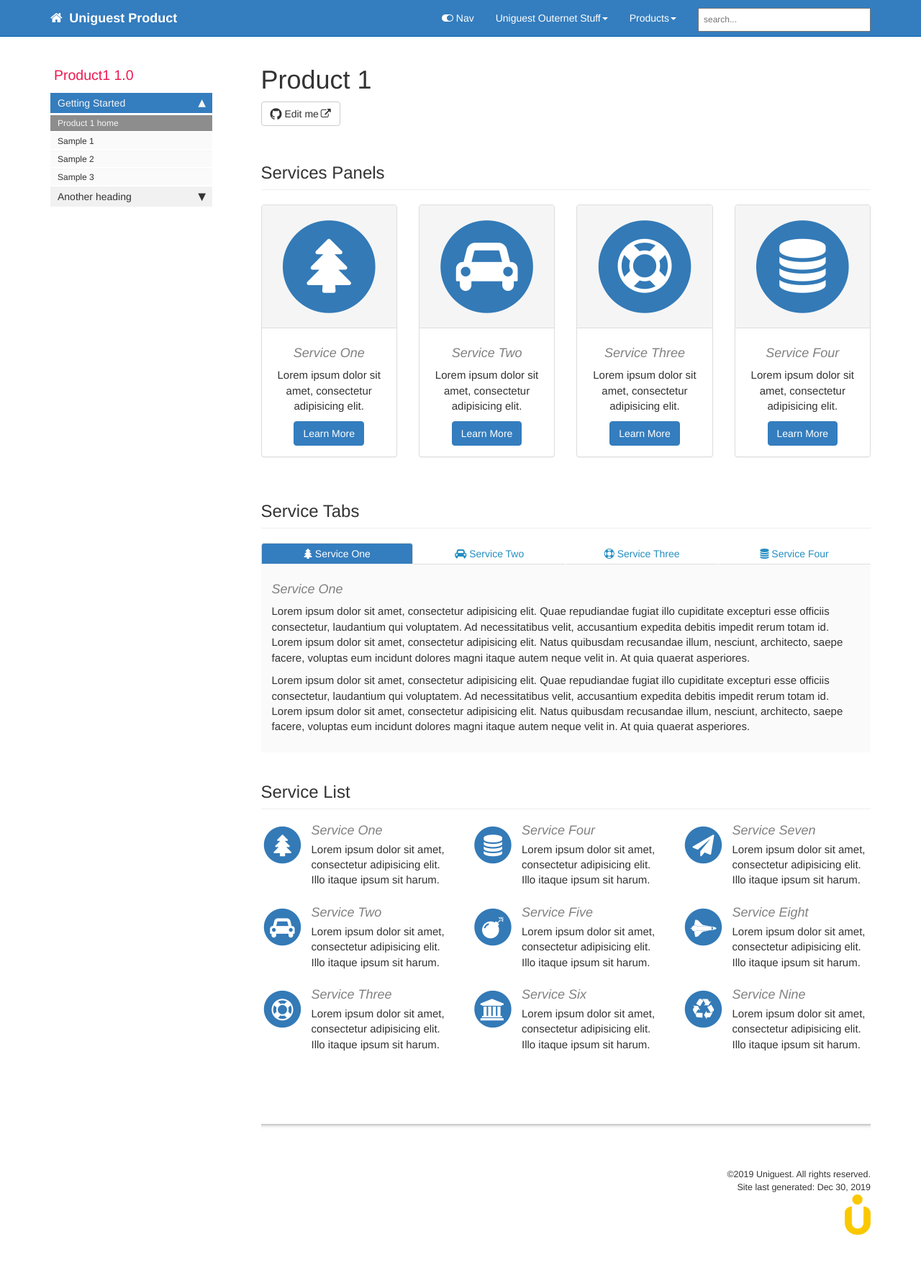
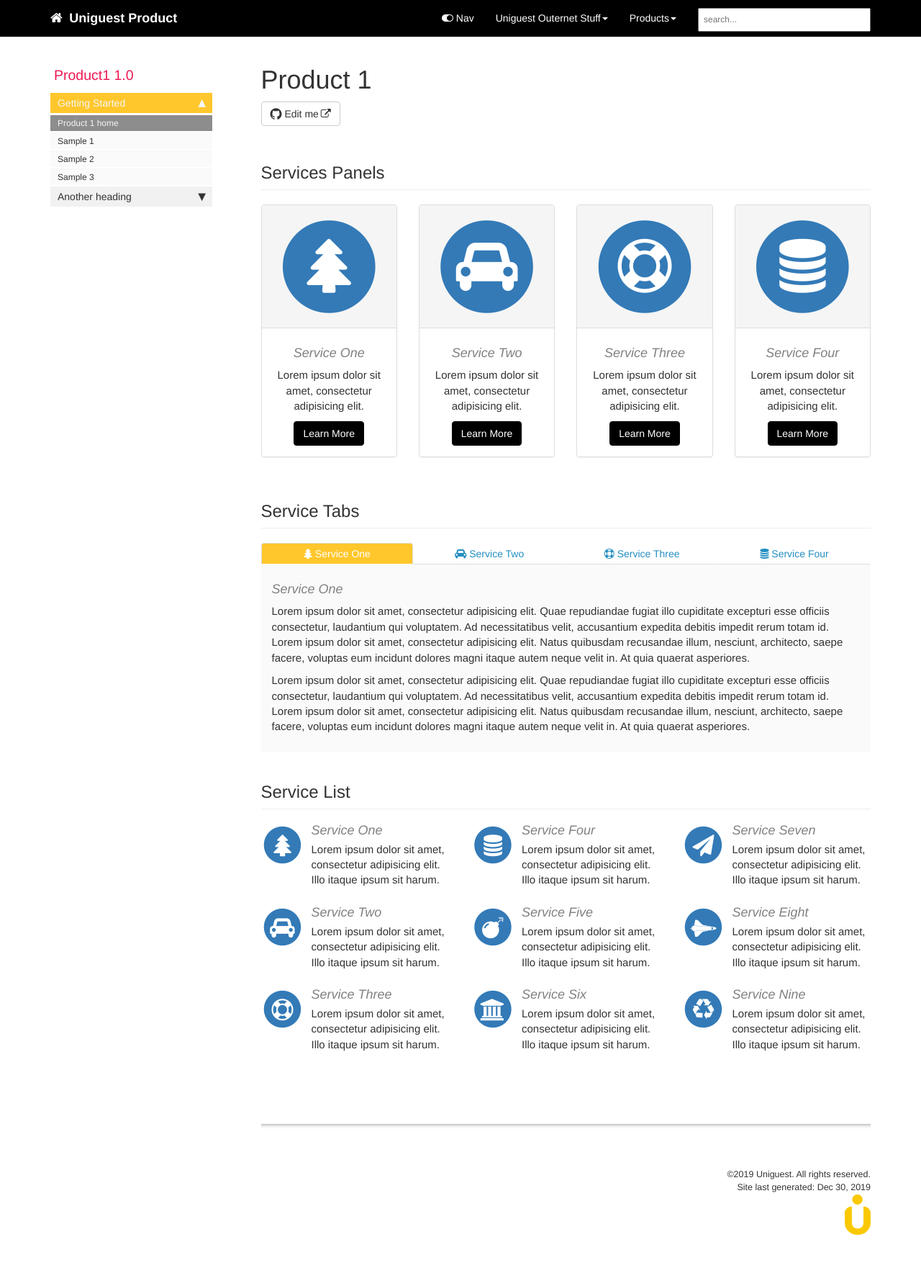
Before and after one commit to Uniguest-Product/Secure-Advantage, a Jekyll site: the page built from pages/product1/p1_landing_page.html, in a window 1280 px wide. Shown: the whole page at 72% size. Built offline with Jekyll 4.4.1, drawn with Linux system fonts in a browser that asks for light colours; comment, search, counter and statistics services are not loaded.

Commit message:
Initial styling

```diff
--- a/css/customstyles.css
+++ b/css/customstyles.css
@@ -404,7 +404,7 @@ ul#mysidebar {
 }
 
 .nav li a:hover {
-    background-color: #8D8D8D;
+    background-color: #55C5c7;
 }
 
 .nav ul li a {
--- a/css/theme-blue.css
+++ b/css/theme-blue.css
@@ -9,25 +9,25 @@ h3 {color: #ED1951; }
 h4 {color: #808080; }
 
 .nav-tabs > li.active > a, .nav-tabs > li.active > a:hover, .nav-tabs > li.active > a:focus {
-    background-color: #248ec2;
+    background-color: #FFC72C;
     color: white;
 }
 
 .nav > li.active > a {
-    background-color: #347DBE;
+    background-color: #FFC72C;
 }
 
 .nav > li > a:hover {
-    background-color: #248ec2;
+    background-color: #FFC72C;
 }
 
 div.navbar-collapse .dropdown-menu > li > a:hover {
-    background-color: #347DBE;
+    background-color: #55c5c7;
 }
 
 .nav li.thirdlevel > a {
-    background-color: #FAFAFA !important;
-    color: #248EC2;
+    background-color: #55c5c7 !important;
+    color: #FFC72C;
     font-weight: bold;
 }
 
@@ -38,8 +38,8 @@ a[data-toggle="tooltip"] {
 }
 
 .navbar-inverse {
-    background-color: #347DBE;
-    border-color: #015CAE;
+    background-color: #000000;
+    border-color: #000000;
 }
 .navbar-inverse .navbar-nav>li>a, .navbar-inverse .navbar-brand {
     color: white;
@@ -54,26 +54,26 @@ a.navbar-brand:hover {
 }
 
 .navbar-inverse .navbar-nav > .open > a, .navbar-inverse .navbar-nav > .open > a:hover, .navbar-inverse .navbar-nav > .open > a:focus {
-    color: #015CAE;
+    color: #FFC72C;
 }
 
 .navbar-inverse .navbar-nav > .open > a, .navbar-inverse .navbar-nav > .open > a:hover, .navbar-inverse .navbar-nav > .open > a:focus {
-    background-color: #015CAE;
+    background-color: #FFC72C;
     color: #ffffff;
 }
 
 .navbar-inverse .navbar-collapse, .navbar-inverse .navbar-form {
-    border-color: #248ec2 !important;
+    border-color: #FFC72C !important;
 }
 
 .btn-primary {
     color: #ffffff;
-    background-color: #347DBE;
-    border-color: #347DBE;
+    background-color: #000000;
+    border-color: #000000;
 }
 
 .navbar-inverse .navbar-nav > .active > a, .navbar-inverse .navbar-nav > .active > a:hover, .navbar-inverse .navbar-nav > .active > a:focus {
-    background-color: #347DBE;
+    background-color: #000000;
 }
 
 .btn-primary:hover,
@@ -81,8 +81,8 @@ a.navbar-brand:hover {
 .btn-primary:active,
 .btn-primary.active,
 .open .dropdown-toggle.btn-primary {
-    background-color: #248ec2;
-    border-color: #347DBE;
+    background-color: #FFC72C;
+    border-color: #55c5c7;
 }
 
 .printTitle {
@@ -95,7 +95,7 @@ body.print h3 {color: #E50E51 !important; font-size:14px !important;}
 body.print h4 {color: #679DCE !important; font-size:14px; font-style: italic !important;}
 
 .anchorjs-link:hover {
-    color: #216f9b;
+    color: #55c5c7;
 }
 
 div.sidebarTitle {
@@ -113,9 +113,9 @@ li.sidebarTitle {
 }
 
 .navbar-inverse .navbar-toggle:focus, .navbar-inverse .navbar-toggle:hover {
-    background-color: #015CAE;
+    background-color: #FFC72C;
 }
 
 .navbar-inverse .navbar-toggle {
-    border-color: #015CAE;
+    border-color: #FFC72C;
 }
```
